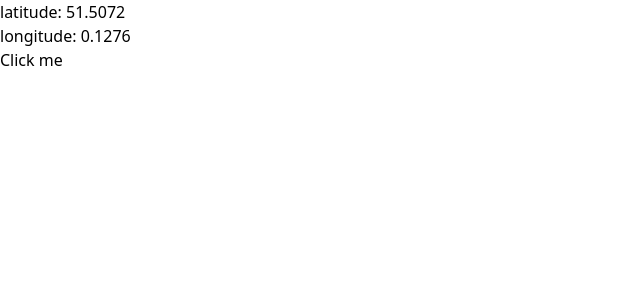
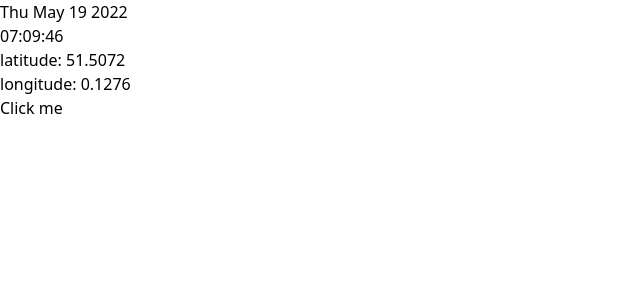
Before and after one commit to F4LC0NN/cast-dot-io, a React (Create React App) app: page / in a window 1280 px wide. Shown: the top 300 px of the page, without its empty margins (0-640 px from the left). Built offline with nearby package versions, Linux system fonts and the light colour scheme; no server answers.

Commit message:
Organize components & build date widget

```diff
--- a/src/App.tsx
+++ b/src/App.tsx
@@ -1,5 +1,5 @@
 import React from 'react';
-import Home from './components/Home';
+import Home from './components/home/Home';
 
 function App(): JSX.Element {
   return (
--- a/src/components/Home.tsx
+++ /dev/null
@@ -1,31 +0,0 @@
-import React from 'react';
-import TargetPositionButton from './TargetPositionButton';
-import useGeoPosition from '../hooks/useGeoPosition';
-import useLocationName from '../hooks/useLocationName';
-
-function Home(): JSX.Element {
-  const {
-    lat, lon, setLat, setLon, key,
-  } = useGeoPosition();
-
-  const { locationName } = useLocationName({ lat, lon, key });
-
-  return (
-    <>
-      <h1>{locationName}</h1>
-      <p>
-        latitude:
-        {' '}
-        {lat}
-      </p>
-      <p>
-        longitude:
-        {' '}
-        {lon}
-      </p>
-      <TargetPositionButton latState={setLat} lonState={setLon} />
-    </>
-  );
-}
-
-export default Home;
--- /dev/null
+++ b/src/components/home/Home.tsx
@@ -0,0 +1,27 @@
+import React from 'react';
+import useGeoPosition from '../../hooks/useGeoPosition';
+
+import DateWidget from './dateWidget/DateWidget';
+
+import LocationCoordinates from './geoLocation/LocationCoordinates';
+import TargetPositionButton from './geoLocation/TargetPositionButton';
+
+function Home(): JSX.Element {
+  const {
+    lat, lon, setLat, setLon, key,
+  } = useGeoPosition();
+
+  return (
+    <>
+      <DateWidget />
+      <LocationCoordinates
+        locationLat={lat}
+        locationLon={lon}
+        locationKey={key}
+      />
+      <TargetPositionButton latState={setLat} lonState={setLon} />
+    </>
+  );
+}
+
+export default Home;
--- /dev/null
+++ b/src/components/home/dateWidget/DateWidget.tsx
@@ -0,0 +1,32 @@
+import React, { useEffect, useState } from 'react';
+
+function DateWidget(): JSX.Element {
+  const [newDate, setNewDate] = useState(new Date().toDateString());
+  useEffect(() => {
+    setInterval(() => {
+      setNewDate(new Date().toDateString());
+    }, 1000);
+    return () => {
+      clearInterval();
+    };
+  });
+
+  const [time, setTime] = useState(new Date().toLocaleTimeString('fr-FR'));
+  useEffect(() => {
+    setInterval(() => {
+      setTime(new Date().toLocaleTimeString('fr-FR'));
+    }, 1000);
+    return () => {
+      clearInterval();
+    };
+  });
+
+  return (
+    <>
+      <h2>{newDate}</h2>
+      <h3>{time}</h3>
+    </>
+  );
+}
+
+export default DateWidget;
--- /dev/null
+++ b/src/components/home/geoLocation/LocationCoordinates.tsx
@@ -0,0 +1,36 @@
+import React from 'react';
+import useLocationName from '../../../hooks/useLocationName';
+
+interface LocationProps {
+  locationLat: number,
+  locationLon: number,
+  locationKey: string,
+}
+
+function LocationCoordinates(props: LocationProps): JSX.Element {
+  const { locationLat, locationLon, locationKey } = props;
+
+  const { locationName } = useLocationName({
+    lat: locationLat,
+    lon: locationLon,
+    key: locationKey,
+  });
+
+  return (
+    <>
+      <h1>{locationName}</h1>
+      <p>
+        latitude:
+        {' '}
+        {locationLat}
+      </p>
+      <p>
+        longitude:
+        {' '}
+        {locationLon}
+      </p>
+    </>
+  );
+}
+
+export default LocationCoordinates;
--- a/src/hooks/useLocationName.tsx
+++ b/src/hooks/useLocationName.tsx
@@ -7,8 +7,8 @@ interface PositionProps {
   key: string,
 }
 
-function useLocationName(args: PositionProps): {locationName: string} {
-  const { lat, lon, key } = args;
+function useLocationName(params: PositionProps): {locationName: string} {
+  const { lat, lon, key } = params;
 
   const [locationName, setLocationName] = useState('');
   useEffect(() => {
```
Also changed, not shown: src/components/home/geoLocation/TargetPositionButton.tsx (renamed from src/components/TargetPositionButton.tsx).
